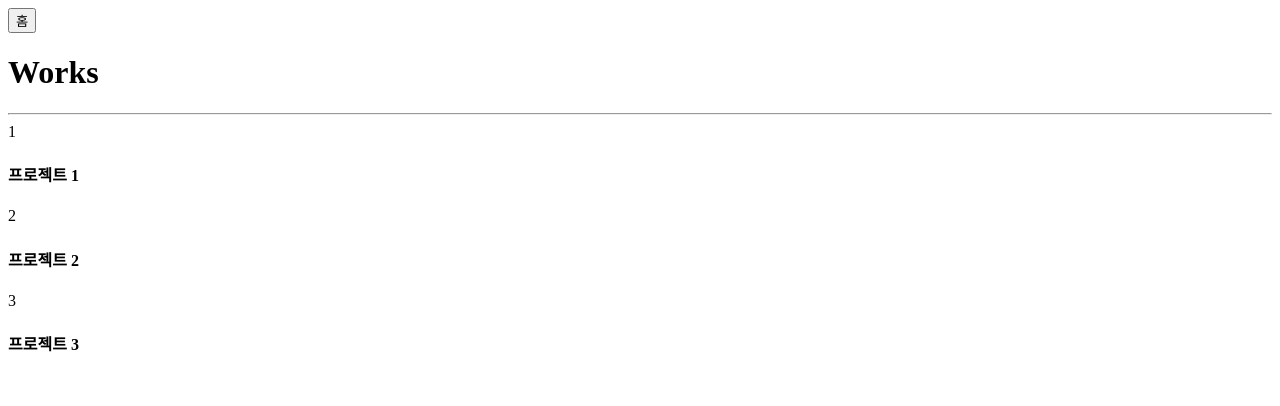
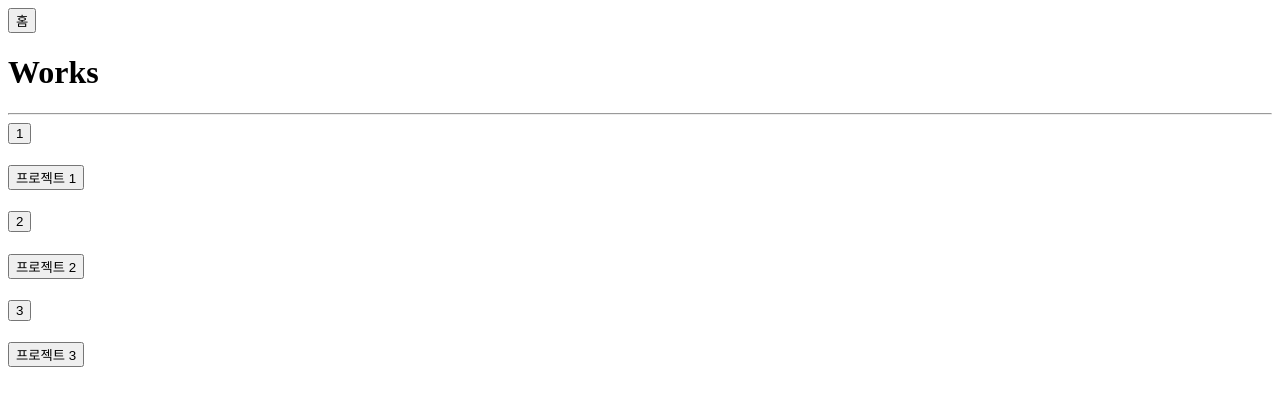
Before and after one commit to godcl1623/portfolio, a React (Create React App) app: page /works in a window 1280 px wide. Shown: the top 406 px of the page. Built offline with nearby package versions, Linux system fonts and the light colour scheme.

Commit message:
develop - Works에서 모달창 호출 구현, 스타일 편집을 위해 모듈 구조 변경

```diff
--- a/src/components/Works.js
+++ b/src/components/Works.js
@@ -1,18 +1,25 @@
-import React from 'react';
+import React, { useState } from 'react';
 import Common from './Common';
+import Modal from './Modal';
 import { genSection } from './modules/customfunctions';
+
+const Works = () => {
+  const [isModalOpen, setIsModalOpen] = useState(false);
 
   const projects = {
     icon: ['1', '2', '3'],
     subject: ['프로젝트 1', '프로젝트 2', '프로젝트 3'],
     header: '',
-  content: ''
+    content: '',
+    setState: () => setIsModalOpen(true)
   };
 
-const Works = () => (
+  return (
     <div className="Works">
       <Common heading="Works" sections={genSection(projects)} />
+      <Modal modalState={isModalOpen} changeState={setIsModalOpen} />
     </div>
   );
+};
 
 export default Works;
--- a/src/components/modules/customfunctions.js
+++ b/src/components/modules/customfunctions.js
@@ -16,14 +16,25 @@ export const genSection = (...objects) => objects.map((object, i) => {
   if (object === undefined) {
     return;
   }
-    const { header, icon, subject, content } = object;
-    const articleGenerator = subjects => subjects.map((subject, j) => (
+  const { header, icon, subject, content, setState } = object;
+  const articleGenerator = subjects => subjects.map((subject, j) => {
+    if (setState !== undefined) {
+      return (
+        <article key={`article ${j}`}>
+          <button onClick={setState}>{ icon[j] }</button>
+          <h4><button onClick={setState}>{ subject }</button></h4>
+          <p>{ content[j] }</p>
+        </article>
+      );
+    }
+    return (
       <article key={`article ${j}`}>
         { icon[j] }
         <h4>{ subject }</h4>
         <p>{ content[j] }</p>
       </article>
-    ));
+    );
+  });
   return (
     <section key={`section ${i}`}>
       { header !== '' ? <h2>{ header }</h2> : '' }
```
Lines whose indentation alone changed are shown as unchanged.
